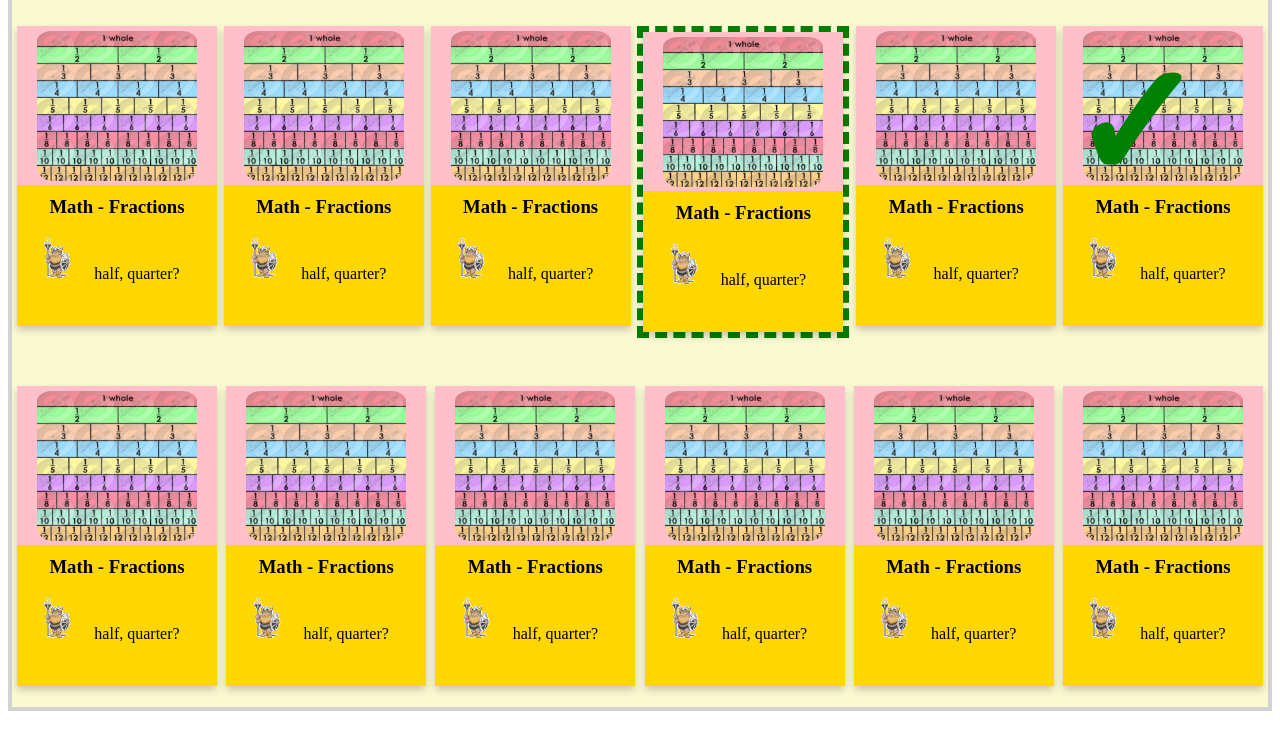
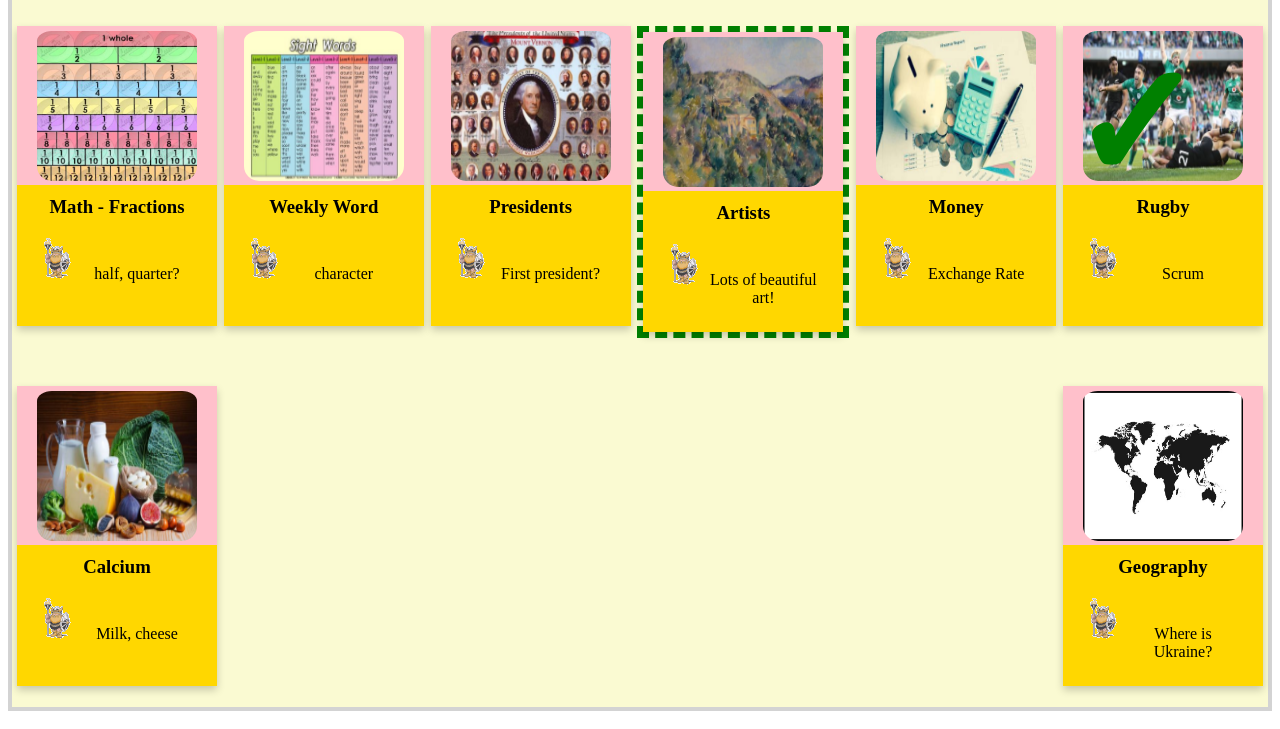
Before and after one commit to sydcasquid/NeelyBoardLab, a plain HTML site: page index.html in a window 1280 px wide. Shown: the part 108-837 px from the top of the page. Drawn offline with Linux system fonts and the light colour scheme.

Commit message:
Resubmit

```diff
--- a/index.html
+++ b/index.html
@@ -56,27 +56,27 @@
 
                           <img
 
-                            src="images/fractions.png"
+                            src="images/word.png"
 
-                            alt="fractions" />
+                            alt="Weekly Word" />
 
                         </div>
 
                         <div class="card-content">
 
-                          <h3>Math - Fractions</h3>
+                          <h3>Weekly Word</h3>
 
                           <ul>
 
-                              <li>half, quarter?</li>
+                              <li>character</li>
 
                             </ul>
                       </div>
                     </div>
                     <div class="flip-card-back">
-                      <h1>Fractions</h1>
-                      <p> A fraction represents a part of a.....</p>
-                      <p>A half, 1/2, is more than a quarter....</p>
+                      <h1>Weekly Word</h1>
+                      <p> Words are important to learn!</p>
+                      <p>Let's learn a new word every week!</p>
                     </div>
                     </div>
                   </div>
@@ -90,27 +90,27 @@
 
                           <img
 
-                            src="images/fractions.png"
+                            src="images/presidents.png"
 
-                            alt="fractions" />
+                            alt="presidents" />
 
                         </div>
 
                         <div class="card-content">
 
-                          <h3>Math - Fractions</h3>
+                          <h3>Presidents</h3>
 
                           <ul>
 
-                              <li>half, quarter?</li>
+                              <li>First president?</li>
 
                             </ul>
                       </div>
                     </div>
                     <div class="flip-card-back">
-                      <h1>Fractions</h1>
-                      <p> A fraction represents a part of a.....</p>
-                      <p>A half, 1/2, is more than a quarter....</p>
+                      <h1>Presidents</h1>
+                      <p> Who was the first president of the United States of America?</p>
+                      <p>It was George Washington!</p>
                     </div>
                     </div>
                   </div>
@@ -124,27 +124,27 @@
 
                           <img
 
-                            src="images/fractions.png"
+                            src="images/artist.png"
 
-                            alt="fractions" />
+                            alt="artists" />
 
                         </div>
 
                         <div class="card-content">
 
-                          <h3>Math - Fractions</h3>
+                          <h3>Artists</h3>
 
                           <ul>
 
-                              <li>half, quarter?</li>
+                              <li>Lots of beautiful art!</li>
 
                             </ul>
                       </div>
                     </div>
                     <div class="flip-card-back">
-                      <h1>Fractions</h1>
-                      <p> A fraction represents a part of a.....</p>
-                      <p>A half, 1/2, is more than a quarter....</p>
+                      <h1>Artists</h1>
+                      <p>There are many famous artists throughout history.</p>
+                      <p>Which are your favorite?</p>
                     </div>
                     </div>
                   </div>
@@ -158,27 +158,27 @@
 
                           <img
 
-                            src="images/fractions.png"
+                            src="images/money.png"
 
-                            alt="fractions" />
+                            alt="money" />
 
                         </div>
 
                         <div class="card-content">
 
-                          <h3>Math - Fractions</h3>
+                          <h3>Money</h3>
 
                           <ul>
 
-                              <li>half, quarter?</li>
+                              <li>Exchange Rate</li>
 
                             </ul>
                       </div>
                     </div>
                     <div class="flip-card-back">
-                      <h1>Fractions</h1>
-                      <p> A fraction represents a part of a.....</p>
-                      <p>A half, 1/2, is more than a quarter....</p>
+                      <h1>Money</h1>
+                      <p>In the US, we use dollars and coins (quarters, dimes, nickles pennies).</p>
+                      <p>Other countries use difference currencies. We have to convert money between them using the exchange rate.</p>
                     </div>
                     </div>
                   </div>
@@ -192,27 +192,27 @@
 
                           <img
 
-                            src="images/fractions.png"
+                            src="images/rugby.png"
 
-                            alt="fractions" />
+                            alt="rugby" />
 
                         </div>
 
                         <div class="card-content">
 
-                          <h3>Math - Fractions</h3>
+                          <h3>Rugby</h3>
 
                           <ul>
 
-                              <li>half, quarter?</li>
+                              <li>Scrum</li>
 
                             </ul>
                       </div>
                     </div>
                     <div class="flip-card-back">
-                      <h1>Fractions</h1>
-                      <p> A fraction represents a part of a.....</p>
-                      <p>A half, 1/2, is more than a quarter....</p>
+                      <h1>Rugby</h1>
+                      <p> Rugby is a rather popular sport enjoyed by many!</p>
+                      <p>Do you like to play rugby or other sports?</p>
                     </div>
                     </div>
                   </div>
@@ -226,32 +226,30 @@
 
                           <img
 
-                            src="images/fractions.png"
+                            src="images/calcium.png"
 
-                            alt="fractions" />
+                            alt="calcium" />
 
                         </div>
 
                         <div class="card-content">
 
-                          <h3>Math - Fractions</h3>
+                          <h3>Calcium</h3>
 
                           <ul>
 
-                              <li>half, quarter?</li>
+                              <li>Milk, cheese</li>
 
                             </ul>
                       </div>
                     </div>
                     <div class="flip-card-back">
-                      <h1>Fractions</h1>
-                      <p> A fraction represents a part of a.....</p>
-                      <p>A half, 1/2, is more than a quarter....</p>
+                      <h1>Calcium</h1>
+                      <p>Calcium is a vital nutrient we require for our bones (and more) to be healthy and strong.</p>
+                      <p>What other foods can calcium be found in?</p>
                     </div>
                     </div>
                   </div>
-
-
 
                   <!-- card -->
                   <div class="card flip-card">
@@ -261,167 +259,27 @@
 
                           <img
 
-                            src="images/fractions.png"
+                            src="images/map.png"
 
-                            alt="fractions" />
+                            alt="geography" />
 
                         </div>
 
                         <div class="card-content">
 
-                          <h3>Math - Fractions</h3>
+                          <h3>Geography</h3>
 
                           <ul>
 
-                              <li>half, quarter?</li>
+                              <li>Where is Ukraine?</li>
 
                             </ul>
                       </div>
                     </div>
                     <div class="flip-card-back">
-                      <h1>Fractions</h1>
-                      <p> A fraction represents a part of a.....</p>
-                      <p>A half, 1/2, is more than a quarter....</p>
-                    </div>
-                    </div>
-                  </div>
-
-
-
-                  <!-- card -->
-                  <div class="card flip-card">
-                    <div class="flip-card-inner">
-                      <div class="flip-card-front">
-                        <div class="pixHolder">
-
-                          <img
-
-                            src="images/fractions.png"
-
-                            alt="fractions" />
-
-                        </div>
-
-                        <div class="card-content">
-
-                          <h3>Math - Fractions</h3>
-
-                          <ul>
-
-                              <li>half, quarter?</li>
-
-                            </ul>
-                      </div>
-                    </div>
-                    <div class="flip-card-back">
-                      <h1>Fractions</h1>
-                      <p> A fraction represents a part of a.....</p>
-                      <p>A half, 1/2, is more than a quarter....</p>
-                    </div>
-                    </div>
-                  </div>
-
-
-
-                  <!-- card -->
-                  <div class="card flip-card">
-                    <div class="flip-card-inner">
-                      <div class="flip-card-front">
-                        <div class="pixHolder">
-
-                          <img
-
-                            src="images/fractions.png"
-
-                            alt="fractions" />
-
-                        </div>
-
-                        <div class="card-content">
-
-                          <h3>Math - Fractions</h3>
-
-                          <ul>
-
-                              <li>half, quarter?</li>
-
-                            </ul>
-                      </div>
-                    </div>
-                    <div class="flip-card-back">
-                      <h1>Fractions</h1>
-                      <p> A fraction represents a part of a.....</p>
-                      <p>A half, 1/2, is more than a quarter....</p>
-                    </div>
-                    </div>
-                  </div>
-
-
-
-                  <!-- card -->
-                  <div class="card flip-card">
-                    <div class="flip-card-inner">
-                      <div class="flip-card-front">
-                        <div class="pixHolder">
-
-                          <img
-
-                            src="images/fractions.png"
-
-                            alt="fractions" />
-
-                        </div>
-
-                        <div class="card-content">
-
-                          <h3>Math - Fractions</h3>
-
-                          <ul>
-
-                              <li>half, quarter?</li>
-
-                            </ul>
-                      </div>
-                    </div>
-                    <div class="flip-card-back">
-                      <h1>Fractions</h1>
-                      <p> A fraction represents a part of a.....</p>
-                      <p>A half, 1/2, is more than a quarter....</p>
-                    </div>
-                    </div>
-                  </div>
-
-
-
-                  <!-- card -->
-                  <div class="card flip-card">
-                    <div class="flip-card-inner">
-                      <div class="flip-card-front">
-                        <div class="pixHolder">
-
-                          <img
-
-                            src="images/fractions.png"
-
-                            alt="fractions" />
-
-                        </div>
-
-                        <div class="card-content">
-
-                          <h3>Math - Fractions</h3>
-
-                          <ul>
-
-                              <li>half, quarter?</li>
-
-                            </ul>
-                      </div>
-                    </div>
-                    <div class="flip-card-back">
-                      <h1>Fractions</h1>
-                      <p> A fraction represents a part of a.....</p>
-                      <p>A half, 1/2, is more than a quarter....</p>
+                      <h1>Geography</h1>
+                      <p>Ukraine is located in Europe!</p>
+                      <p>What other countries are found in Europe?</p>
                     </div>
                     </div>
                   </div>
```
Also changed, not shown: images/artist.png (added), images/calcium.png (added), images/map.png (added), images/money.png (added), images/presidents.png (added), images/rugby.png (added), images/word.png (added).
